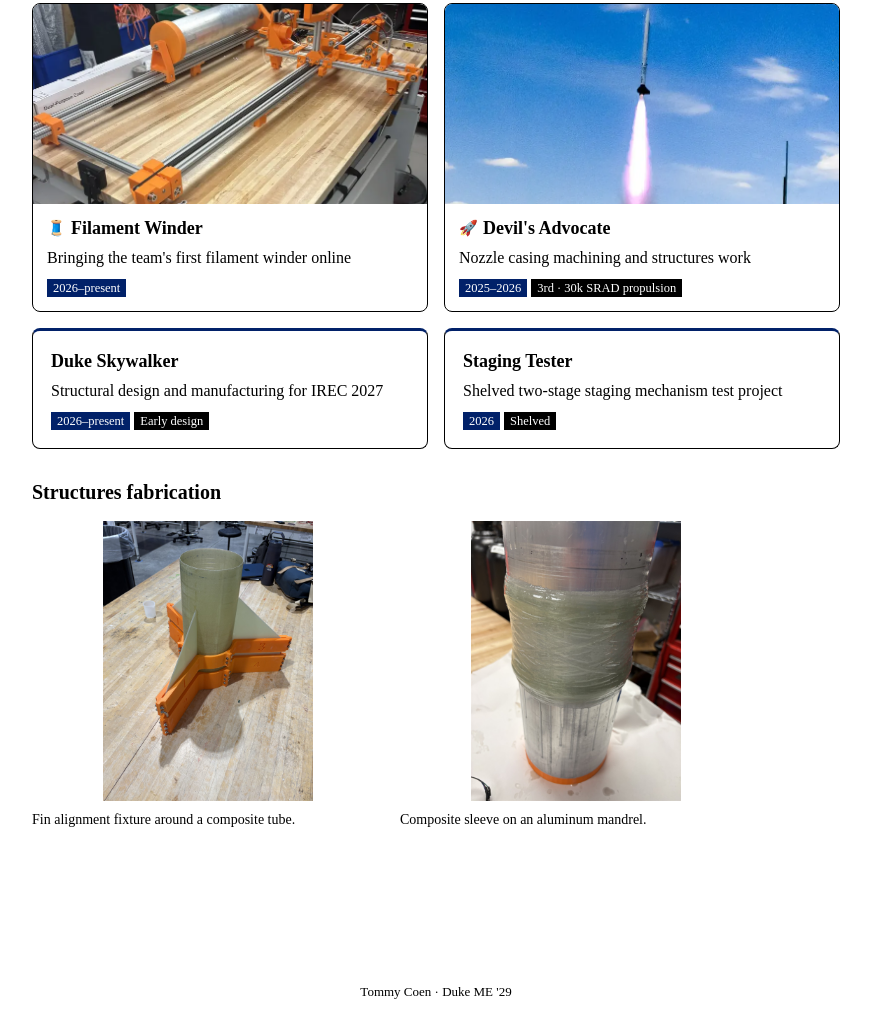
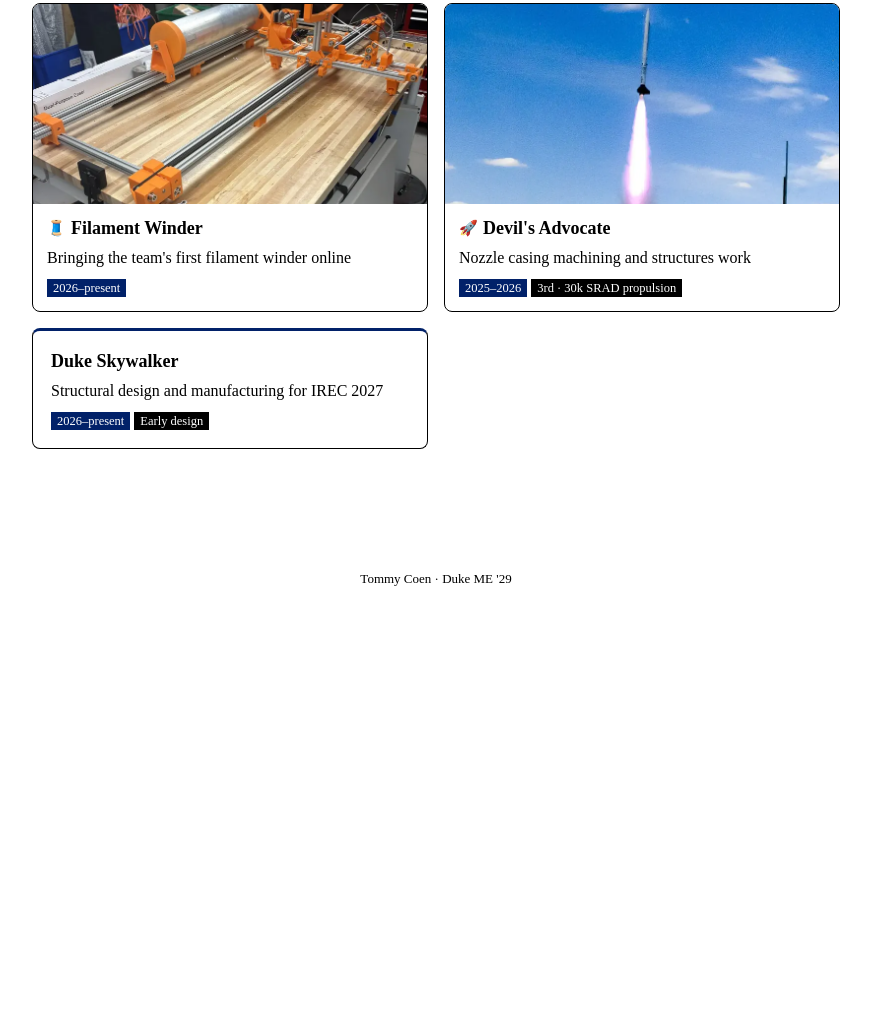
Before and after one commit to tommyc245/Tommy-Coen-Website, a plain HTML site: page aero.html in a window 1280 px wide. Shown: the part 274-1304 px from the top of the page, without its empty margins (204-1075 px from the left). After the commit the page ends 903 px from the top, so only its background shows below. Drawn offline with Linux system fonts and the light colour scheme.

Commit message:
Place fabrication photos under their projects and remove tester card

```diff
--- a/aero.html
+++ b/aero.html
@@ -68,28 +68,7 @@
                     <div class="pills"><span class="pill pill-red">2026–present</span><span class="pill pill-gray">Early design</span></div>
                 </div>
             </a>
-
-            <a href="staging-tester.html" class="card card-compact">
-                <div class="card-body">
-                    <p class="card-title">Staging Tester</p>
-                    <p class="card-summary">Shelved two-stage staging mechanism test project</p>
-                    <div class="pills"><span class="pill pill-red">2026</span><span class="pill pill-gray">Shelved</span></div>
-                </div>
-            </a>
         </div>
-        <section class="detail-body" aria-labelledby="fabrication-photos">
-            <h2 id="fabrication-photos">Structures fabrication</h2>
-            <div class="photo-grid">
-                <figure>
-                    <a href="images/DukeAero/FinAlignmentFixture.jpg" target="_blank" rel="noopener" aria-label="Open photo: Composite tube and fins held in an orange alignment fixture"><img src="images/DukeAero/FinAlignmentFixture.jpg" alt="Composite tube and fins held in an orange alignment fixture" loading="lazy" decoding="async" width="1200" height="1600"></a>
-                    <figcaption>Fin alignment fixture around a composite tube.</figcaption>
-                </figure>
-                <figure>
-                    <a href="images/DukeAero/CompositeSleeve.jpg" target="_blank" rel="noopener" aria-label="Open photo: Composite sleeve around an aluminum mandrel"><img src="images/DukeAero/CompositeSleeve.jpg" alt="Composite sleeve around an aluminum mandrel" loading="lazy" decoding="async" width="1200" height="1600"></a>
-                    <figcaption>Composite sleeve on an aluminum mandrel.</figcaption>
-                </figure>
-            </div>
-        </section>
     </main>
 
     <footer><p>Tommy Coen &middot; Duke ME '29</p></footer>
```
Also changed, not shown: filament-winder.html (+9 -1 lines), srad-rocket.html (+12 -4 lines).
